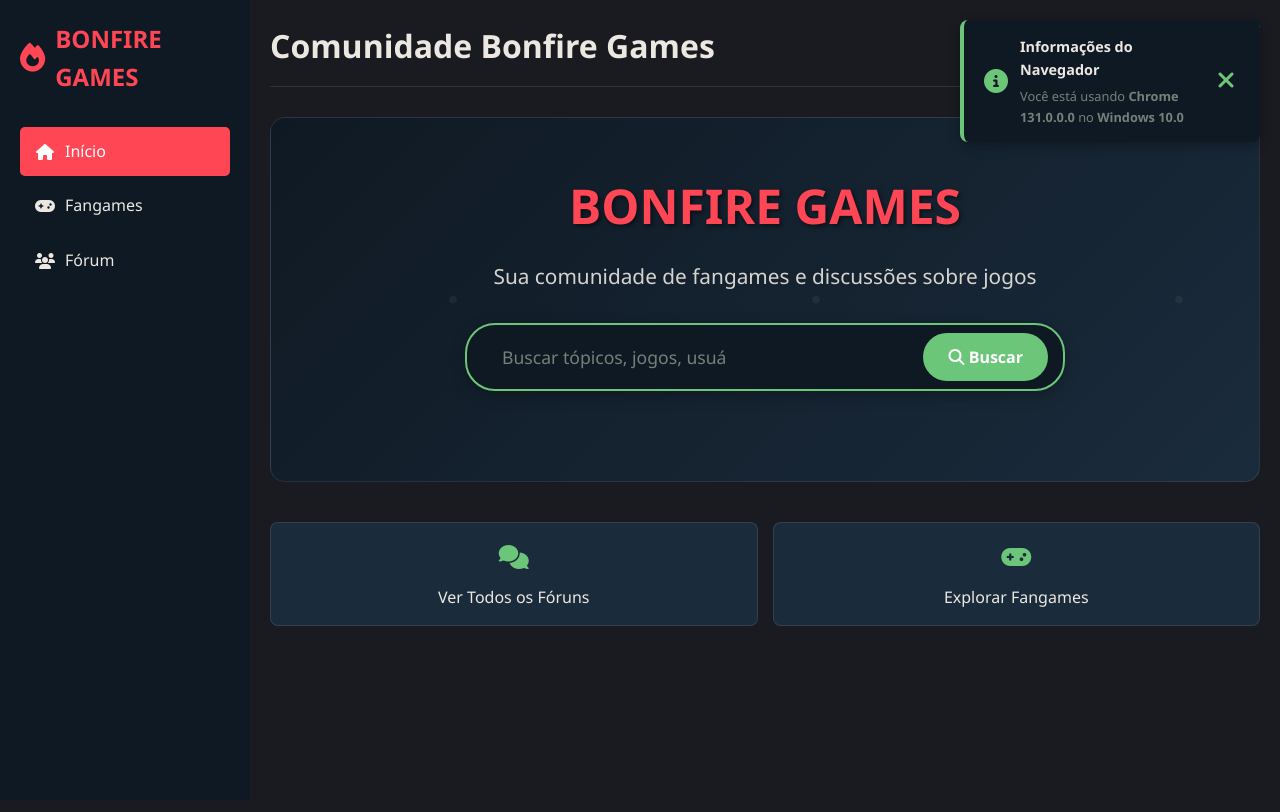
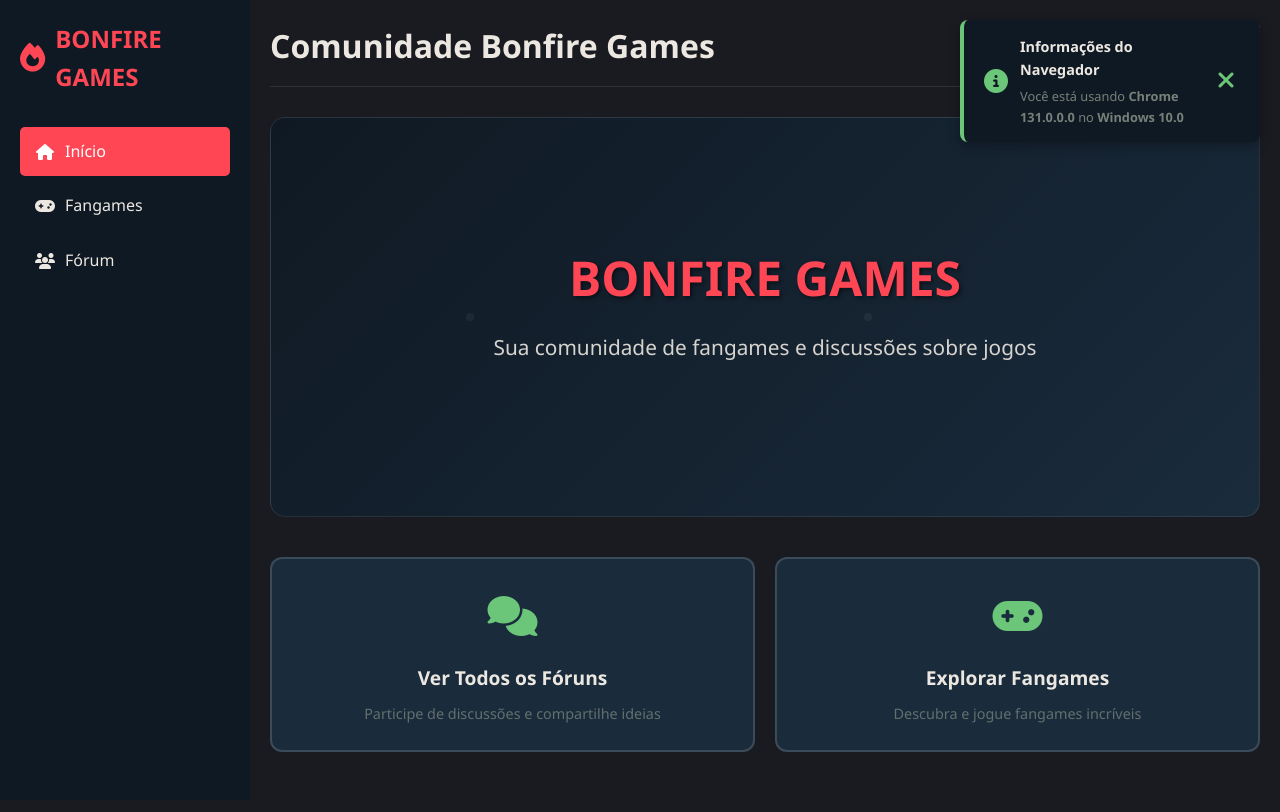
Before and after one commit to Brondani-7/TCC, a PHP site: page / in a window 1280 px wide. Before the commit the page ends 626 px from the top, so only its background shows below. Run offline with PHP 8.4, Linux system fonts and the light colour scheme; data comes from the database, SQL or seed files in the repository.

Commit message:
Update index.php

```diff
--- a/tcc-0.5/index.php
+++ b/tcc-0.5/index.php
@@ -309,6 +309,11 @@ $enableSidebar = !$isMobile; // Sidebar sempre visível apenas em desktop
             border: 1px solid rgba(255, 255, 255, 0.1);
             position: relative;
             overflow: hidden;
+            min-height: 400px;
+            display: flex;
+            flex-direction: column;
+            justify-content: center;
+            align-items: center;
         }
 
         .hero-section::before {
@@ -328,6 +333,8 @@ $enableSidebar = !$isMobile; // Sidebar sempre visível apenas em desktop
             margin-bottom: 15px;
             color: var(--primary);
             text-shadow: 2px 2px 4px rgba(0,0,0,0.5);
+            position: relative;
+            z-index: 10;
         }
 
         .hero-subtitle {
@@ -335,6 +342,8 @@ $enableSidebar = !$isMobile; // Sidebar sempre visível apenas em desktop
             color: var(--light);
             margin-bottom: 30px;
             opacity: 0.9;
+            position: relative;
+            z-index: 10;
         }
 
         .hero-stats {
@@ -642,41 +651,68 @@ $enableSidebar = !$isMobile; // Sidebar sempre visível apenas em desktop
             z-index: 1000;
         }
 
-        /* Quick Actions */
+        /* Quick Actions - AUMENTADOS */
         .quick-actions {
             display: flex;
-            gap: 15px;
-            margin-bottom: 30px;
+            gap: 20px;
+            margin-bottom: 40px;
             flex-wrap: wrap;
         }
 
         .quick-action {
             background: var(--dark);
-            border: 1px solid rgba(255, 255, 255, 0.1);
-            border-radius: 8px;
-            padding: 15px 20px;
+            border: 2px solid rgba(255, 255, 255, 0.15);
+            border-radius: 12px;
+            padding: 25px 30px;
             text-decoration: none;
             color: var(--light);
             flex: 1;
-            min-width: 150px;
+            min-width: 200px;
             text-align: center;
             transition: all 0.3s ease;
+            position: relative;
+            overflow: hidden;
         }
 
         .quick-action:hover {
             background: var(--secondary);
             border-color: var(--gamejolt-green);
             color: var(--light);
+            transform: translateY(-5px);
+            box-shadow: 0 10px 25px rgba(0, 0, 0, 0.2);
+        }
+
+        .quick-action::before {
+            content: '';
+            position: absolute;
+            top: 0;
+            left: -100%;
+            width: 100%;
+            height: 100%;
+            background: linear-gradient(90deg, transparent, rgba(255, 255, 255, 0.1), transparent);
+            transition: left 0.5s;
+        }
+
+        .quick-action:hover::before {
+            left: 100%;
         }
 
         .action-icon {
-            font-size: 1.5rem;
-            margin-bottom: 8px;
+            font-size: 2.5rem;
+            margin-bottom: 15px;
             color: var(--gamejolt-green);
         }
 
         .action-text {
-            font-weight: 500;
+            font-weight: 600;
+            font-size: 1.2rem;
+        }
+
+        .action-description {
+            font-size: 0.9rem;
+            color: var(--gray);
+            margin-top: 8px;
+            opacity: 0.8;
         }
 
         /* Browser-specific optimizations */
@@ -877,30 +1019,23 @@ $enableSidebar = !$isMobile; // Sidebar sempre visível apenas em desktop
             <div class="hero-section">
                 <h1 class="hero-title">BONFIRE GAMES</h1>
                 <p class="hero-subtitle">Sua comunidade de fangames e discussões sobre jogos</p>
-
-                <div class="search-container">
-                    <form action="search.php" method="GET">
-                        <input type="text" name="q" placeholder="Buscar tópicos, jogos, usuários..." autocomplete="off" />
-                        <button type="submit">
-                            <i class="fas fa-search"></i> Buscar
-                        </button>
-                    </form>
-                </div>
             </div>
 
-            <!-- Quick Actions -->
+            <!-- Quick Actions - AUMENTADOS -->
             <div class="quick-actions">
                 <a href="forum.php" class="quick-action">
                     <div class="action-icon">
                         <i class="fas fa-comments"></i>
                     </div>
                     <div class="action-text">Ver Todos os Fóruns</div>
+                    <div class="action-description">Participe de discussões e compartilhe ideias</div>
                 </a>
                 <a href="fangames.php" class="quick-action">
                     <div class="action-icon">
                         <i class="fas fa-gamepad"></i>
                     </div>
                     <div class="action-text">Explorar Fangames</div>
+                    <div class="action-description">Descubra e jogue fangames incríveis</div>
                 </a>
             </div>
         </div>
```
Also changed, not shown: other parts of tcc-0.5/index.php (+106 -0 lines).
